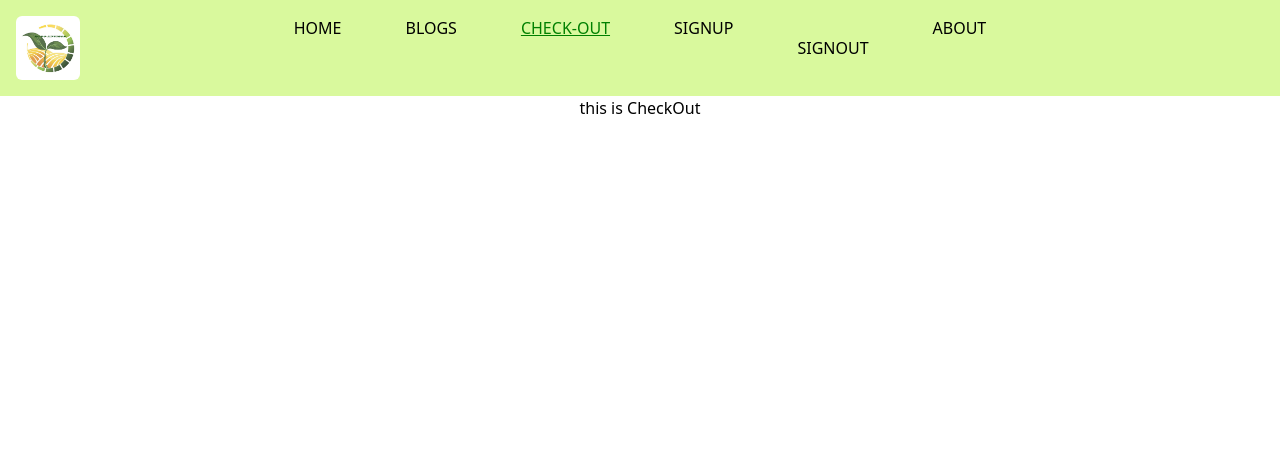
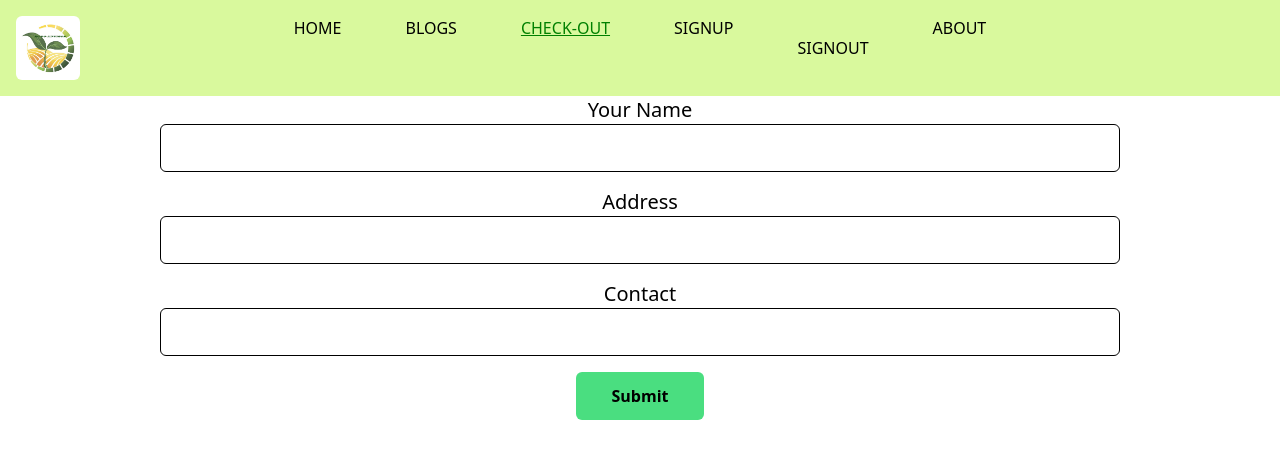
Before and after one commit to Mahbub-Sajon/agro-advisor, a React (Create React App) app: page /checkout in a window 1280 px wide. Shown: the top 458 px of the page. Built offline with nearby package versions, Linux system fonts and the light colour scheme; no server answers; sample sign-in values are in the browser's storage.

Commit message:
checkout added

```diff
--- a/src/component/CheckOut/CheckOut.js
+++ b/src/component/CheckOut/CheckOut.js
@@ -1,9 +1,35 @@
 import React from 'react';
 
 const CheckOut = () => {
+    const handleCreateUser = event => {
+        event.preventDefault();
+    }
     return (
         <div>
-            <h1>this is CheckOut</h1>
+         <form onSubmit={handleCreateUser}>
+
+<div className="input-group">
+     <label className='block text-xl' htmlFor="email">Your Name</label>
+     <input className='w-3/4 h-12 border border-black mb-4 rounded-md' required  type="text" name='name' />
+     </div>
+
+
+     <div className="input-group">
+     <label className='block text-xl' htmlFor="password">Address</label>
+     <input  className='w-3/4 h-12 border border-black mb-4 rounded-md' required type="text" name='address' />
+     </div>
+
+
+     <div className="input-group">
+     <label className='block text-xl' htmlFor="confirm-password"> Contact</label>
+     <input  className='w-3/4 h-12 border border-black mb-4 rounded-md' required  type="text" name='contact' />
+     </div>
+
+
+  <input className='w-32 h-12 bg-green-400 rounded-md mb-4 font-bold hover:bg-lime-500 cursor-pointer' type="submit" value="Submit" />
+
+
+</form>
         </div>
     );
 };
```
